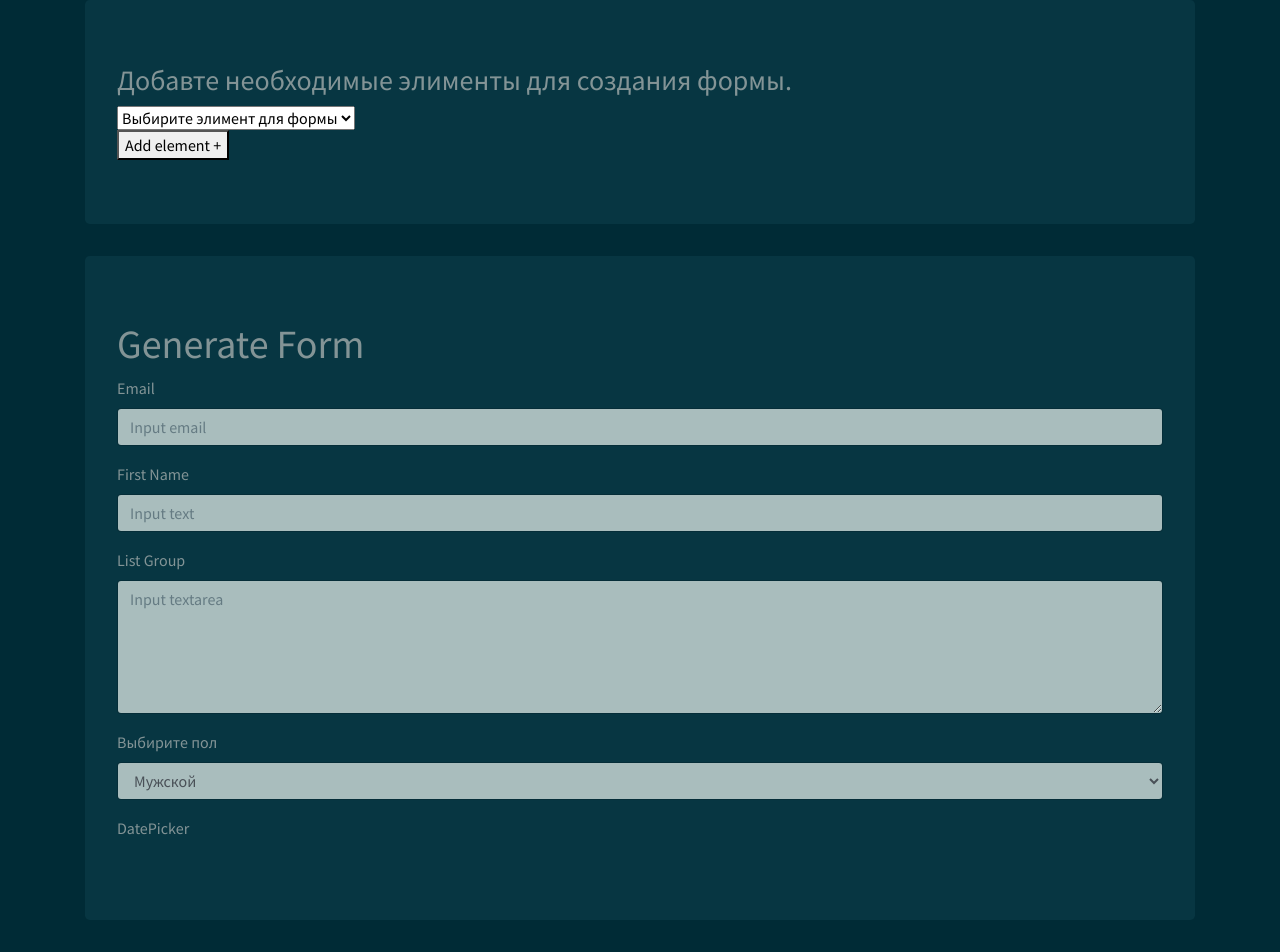
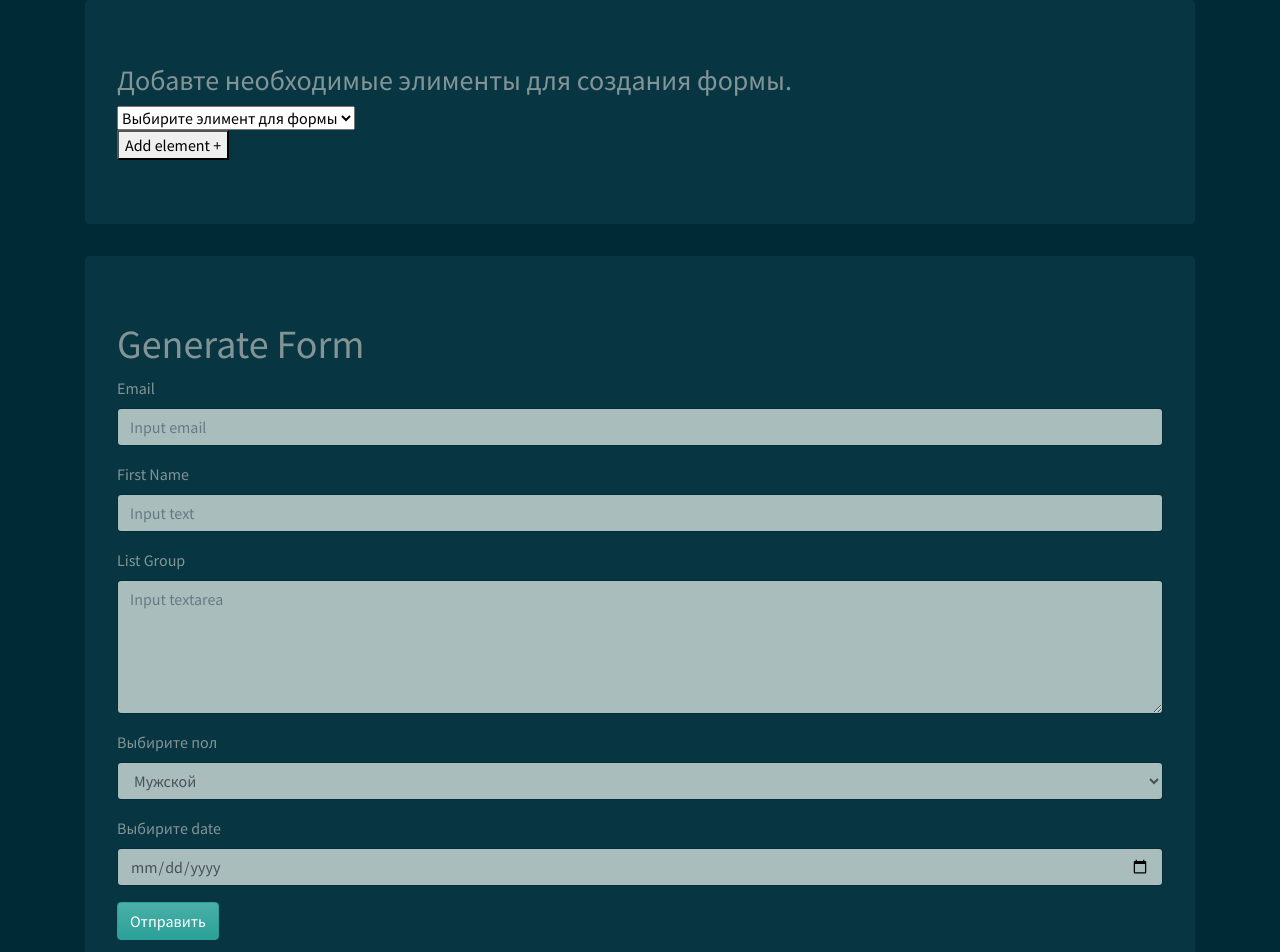
Before and after one commit to xDmv/react-form, a React (Create React App) app: page / in a window 1280 px wide. Shown: the top 952 px of the page. Built offline with nearby package versions, Linux system fonts and the light colour scheme.

Commit message:
up: form generate (not validate, not radio and checkbox)

```diff
--- a/src/components/form/child-components/input/input.js
+++ b/src/components/form/child-components/input/input.js
@@ -2,19 +2,43 @@ import React, { Component } from 'react';
 
 export default class Input extends Component {
 
+	state = {
+		value: ''
+	}
+
+	Validate(e) {
+		console.log('e: ', e.target.value);
+		console.log('regexp: ', e.target.pattern);
+		let value = new RegExp(e.target.value);
+		let pattern = e.target.pattern;
+		console.log('value: ', value);
+		if (pattern) {
+			if (pattern === value) {
+				console.log('Ok!');
+			} else {
+				console.log('Not!');
+			}
+		}
+	}
+
 	render() {
+		const { title, index, type, name, regexp, error, placeholder } = this.props;
+
 		return (
 			<div className="form-group">
-				<label className="form-label">{this.props.title}</label>
+				<label className="form-label">{title}</label>
 				<input
 					className="form-control"
-					key={this.props.index}
-					id={this.props.name}
-					name={this.props.name}
-					type={this.props.inputType}
-					placeholder={this.props.placeholder}
-					onChange={this.props.handleInput}
+					key={index}
+					id={index}
+					name={name}
+					type={type}
+					pattern={regexp}
+					placeholder={placeholder}
+					onChange={this.Validate}
+
 				/>
+				<div className="valid-feedback" id={index + 'error'}>{error}</div>
 			</div>
 		);
 	}
--- a/src/components/form/child-components/select/select.js
+++ b/src/components/form/child-components/select/select.js
@@ -3,20 +3,21 @@ import React, { Component } from 'react';
 export default class Select extends Component {
 
 	render() {
+		const {title, name, index, onchange, options} = this.props;
 
 		return (
 			<div className="form-group">
-				<label htmlFor={this.props.name}> {this.props.title} </label>
+				<label htmlFor={name}> {title} </label>
 				<select
-					id = {this.props.index}
-					name={this.props.name}
-
-					onChange={this.props.onchange}
+					id = {index}
+					name={name}
+					onChange={onchange}
 					className="form-control">
-					{this.props.options.map((data, index) => {
+					{options.map((data, index) => {
 						return (
 							<option
 								key={index}
+								id={index}
 								value={data.value}
 								label={data.option}>
 									{data.option}
--- a/src/components/form/child-components/textarea/textarea.js
+++ b/src/components/form/child-components/textarea/textarea.js
@@ -3,18 +3,19 @@ import React, { Component } from 'react';
 export default class Textarea extends Component {
 
 	render() {
+		const {title, name, index, id, rows, cols, placeholder, maxlength} = this.props;
 		return (
 			<div className="form-group">
-				<label className="form-label">{this.props.title}</label>
+				<label className="form-label">{title}</label>
 				<textarea
 					className="form-control"
-					key={this.props.index}
-					id = {this.props.id}
-					name={this.props.name}
-					rows={this.props.rows}
-					cols={this.props.cols}
-					maxLength={this.props.maxlength}
-					placeholder={this.props.placeholder} />
+					key={index}
+					id = {id}
+					name={name}
+					rows={rows}
+					cols={cols}
+					maxLength={maxlength}
+					placeholder={placeholder} />
 			</div>
 		);
 	}
--- a/src/components/form/form.js
+++ b/src/components/form/form.js
@@ -18,6 +18,7 @@ export default class Form extends Component {
 					value: "dix@gmail.com",
 					onChange: "",
 					placeholder: "Input email",
+					regexp: /^[\w-\.+]+@[\w-]+\.[a-z]{2,4}(\.[a-z]{2,4})?(\.[a-z]{2,4})?$/i,
 					error: "Incorrect E-mail"
 				},
 				{
@@ -28,6 +29,7 @@ export default class Form extends Component {
 					name: "text",
 					value: "Ditrix",
 					onChange: "",
+					regexp: /\S{4, 48}/,
 					placeholder: "Input text",
 					error: "Incorrect First Name!"
 				},
@@ -41,7 +43,7 @@ export default class Form extends Component {
 					cols: "25",
 					maxlength: "2000",
 					placeholder: "Input textarea",
-					error: "Incorrect First Name!"
+					error: "Incorrect text!"
 				},
 				{
 					title: "Выбирите пол",
@@ -56,9 +58,10 @@ export default class Form extends Component {
 					]
 				},
 				{
-					title: "Выбирите пол",
+					title: "Выбирите date",
 					type: "datapicker",
-					inputType: "date",
+					subtype: "date",
+					inputType: "datetime-local",
 					id: "5",
 					name: "datapicker",
 					value: '20.05.2015',
@@ -67,34 +70,52 @@ export default class Form extends Component {
 					dateFormat: "DD.MM.YYYY"
 				}
 			],
-			exportArray: []
+			exportArray: [],
+			editArray: ""
 		}
 		this.handleInput = this.handleInput.bind(this);
+		this.expArray = [];
 	}
 
 	handleInput(e) {
 		console.log(e)
 		let value = e.event.target.value;
 		let name = e.event.target.name;
-		console.log(`name: ${name} value: ${value}`)
-		// validation:
-	// this.setState( prevState => ({ newUser :
-	// 	 {...prevState.newUser, [name]: value
-	// 	 }
-	//    }), () => console.log(this.state.newUser))
+		let jsonItem = {
+			type: name,
+			value: value
+		};
+		this.setState(({ exportArray }) => {
+				const arrA = [
+					...exportArray,
+					jsonItem
+				];
+				return {
+					exportArray: arrA
+				}
+			}
+		);
+	}
+
+	SaveForm = (e) => {
+		e.preventDefault();
+		const { exportArray } = this.state;
+		console.log('exportArray :== ', JSON.stringify(exportArray));
 	}
 
 	GenerateForm() {
 		let array = this.state.arrform;
-		const todoItems = array.map((arrform, index) => {
+		const ItemsForm = array.map((arrform, index) => {
 				if (arrform.type === "input") {
 					return(
 						<Input
 							key={index}
+							id={index}
 							type={arrform.inputType}
 							title= {arrform.title}
 							name= {arrform.name}
 							placeholder={arrform.placeholder}
+							regexp={arrform.regexp}
 							error={arrform.error}
 							onChange={this.handleInput}
 						/>
@@ -131,20 +152,34 @@ export default class Form extends Component {
 				if (arrform.type === "checkbox") { }
 				if (arrform.type === "datapicker") {
 					return (
-						<p key={index}>DatePicker</p>
+						<Input
+						key={index}
+						type={arrform.subtype}
+						title= {arrform.title}
+						name= {arrform.name}
+						placeholder={arrform.placeholder}
+						error={arrform.error}
+						onChange={onchange = (event) => { this.handleInput({ event })}}
+					/>
 					);
 				}
 			}
 		);
-		console.log('todoItems', todoItems)
-		return todoItems;
+		console.log('ItemsForm: ', ItemsForm)
+		return ItemsForm;
 	}
 
 	render() {
+		console.log();
 		return (
 			<div>
 				<h1>Generate Form</h1>
-				{ this.GenerateForm() }
+				<form onSubmit={this.SaveForm}>
+					<fieldset>
+					{ this.GenerateForm() }
+					</fieldset>
+					<button className="btn btn-success" type="submit">Отправить</button>
+				</form>
 			</div>
 		);
 	}
```
